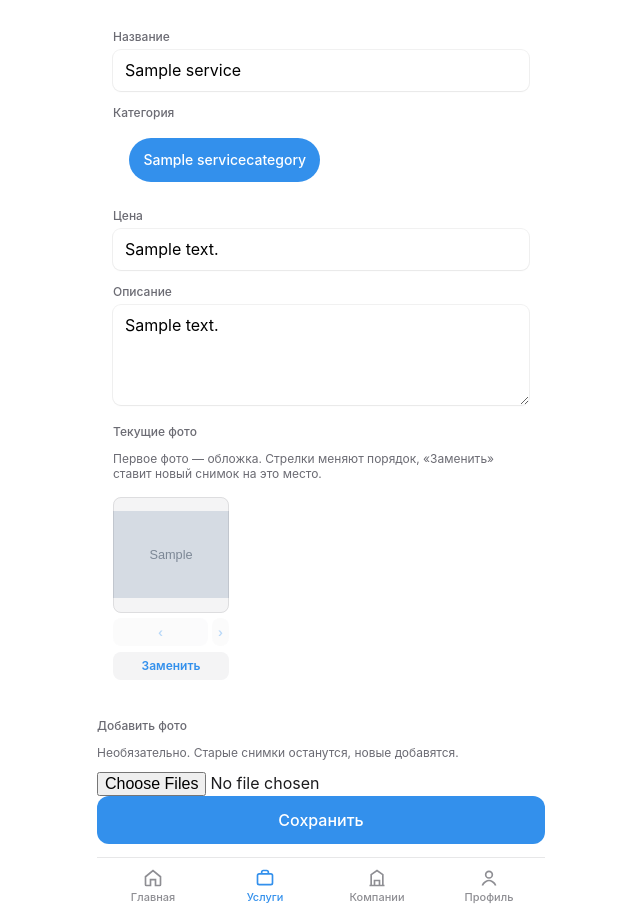
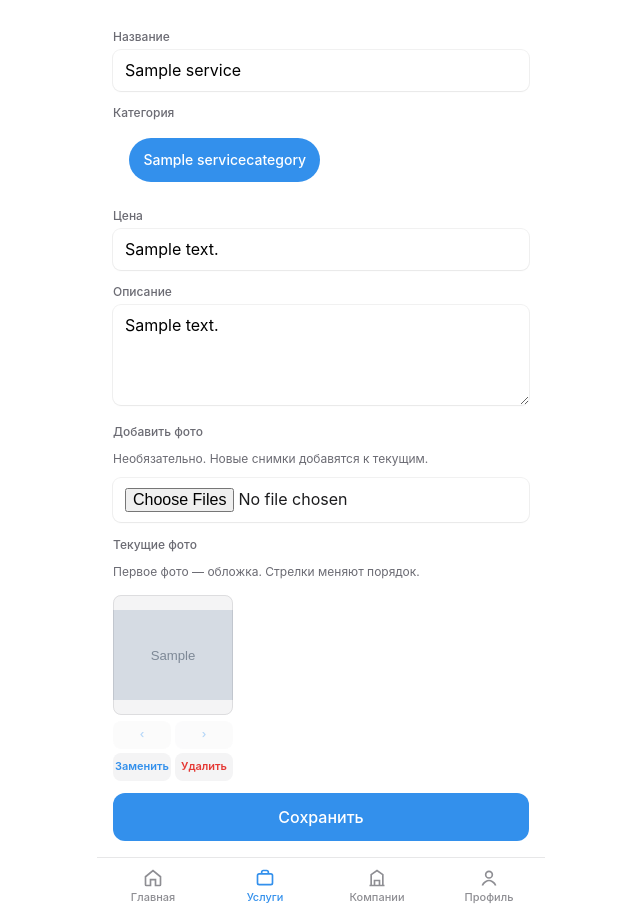
Before and after one commit to MaxMpt/MarketPlace_VB, a Django app: page /services/1/edit/ in a window 1280 px wide. Shown: the part 49-962 px from the top of the page, without its empty margins (319-959 px from the left). Run offline with Django 5.2, Linux system fonts and the light colour scheme; tables that the repository leaves empty hold one stand-in row (values such as "Sample post"); grey boxes marked "Sample" are stand-in pictures; some libraries are stand-ins or nearby versions.

Commit message:
Fix save form, photo grid, delete photo

```diff
--- a/catalog/urls.py
+++ b/catalog/urls.py
@@ -24,6 +24,7 @@ urlpatterns = [
     path("reviews/delete/", views.delete_review, name="delete_review"),
     path("photos/replace/", views.replace_photo, name="replace_photo"),
     path("photos/reorder/", views.reorder_photo, name="reorder_photo"),
+    path("photos/delete/", views.delete_photo, name="delete_photo"),
     path("add/", views.add_listing, name="add"),
     path("geo/suggest/", views.geo_suggest, name="geo_suggest"),
     path("reviews/add/", views.add_review, name="add_review"),
--- a/catalog/views.py
+++ b/catalog/views.py
@@ -422,6 +422,26 @@ def reorder_photo(request):
     return redirect(nxt)
 
 
+@require_POST
+def delete_photo(request):
+    photo, nxt = _owned_photo(request)
+    if not photo:
+        return redirect("home")
+    photo.deleted_at = timezone.now()
+    photo.save(update_fields=["deleted_at"])
+    if photo.service_id:
+        qs = Photo.objects.filter(service_id=photo.service_id, deleted_at__isnull=True)
+    elif photo.company_id:
+        qs = Photo.objects.filter(company_id=photo.company_id, deleted_at__isnull=True)
+    else:
+        return redirect(nxt)
+    for n, item in enumerate(qs.order_by("sort_order", "id")):
+        if item.sort_order != n:
+            item.sort_order = n
+            item.save(update_fields=["sort_order"])
+    return redirect(nxt)
+
+
 def _owned_photo(request):
     photo = get_object_or_404(Photo.objects.filter(deleted_at__isnull=True), pk=request.POST.get("pk"))
     owner_id = None
--- a/static/catalog/app.css
+++ b/static/catalog/app.css
@@ -232,24 +232,42 @@ button, input, textarea { font: inherit; font-size: 16px; }
   place-items: center;
   padding: 1rem;
 }
-.photo-edit { display: flex; gap: .5rem; overflow-x: auto; padding: .25rem 0 .5rem; }
-.photo-edit-item { flex-shrink: 0; width: 7.25rem; }
-.photo-edit-item img { width: 7.25rem; height: 7.25rem; object-fit: contain; background: var(--bg); border-radius: .5rem; }
-.photo-move { display: flex; gap: .25rem; margin: .35rem 0; }
-.photo-move button, .photo-replace {
-  flex: 1;
-  height: 1.75rem;
+.photo-edit { display: flex; gap: .6rem; overflow-x: auto; padding: .25rem 0 .75rem; }
+.photo-edit-item { flex-shrink: 0; width: 7.5rem; }
+.photo-edit-item img {
+  width: 7.5rem;
+  height: 7.5rem;
+  object-fit: contain;
+  background: var(--bg);
+  border-radius: .5rem;
+}
+.photo-tools {
+  display: grid;
+  grid-template-columns: 1fr 1fr;
+  gap: 4px;
+  margin-top: 6px;
+}
+.photo-tools form { margin: 0; min-width: 0; }
+.photo-btn {
+  box-sizing: border-box;
+  width: 100%;
+  height: 28px;
+  margin: 0;
+  padding: 0;
   border: 0;
-  border-radius: .5rem;
+  border-radius: 8px;
   background: var(--bg);
   color: var(--primary);
-  font-size: 12px;
+  font-size: 11px;
   font-weight: 600;
-  display: grid;
-  place-items: center;
+  display: flex;
+  align-items: center;
+  justify-content: center;
+  line-height: 1;
 }
-.photo-move button:disabled { opacity: .35; }
-.photo-replace input { display: none; }
+.photo-btn.danger { color: var(--danger); }
+.photo-btn input { display: none; }
+.photo-tools button:disabled { opacity: .35; }
 .review { display: block; background: var(--bg); border-radius: .75rem; padding: .75rem; }
 .review-gone { opacity: .65; pointer-events: none; }
 .review-head { display: flex; justify-content: space-between; gap: .5rem; font-size: 14px; font-weight: 500; }
--- a/static/catalog/app.js
+++ b/static/catalog/app.js
@@ -121,7 +121,15 @@
     });
   }
 
-  document.querySelectorAll("img").forEach(function (img) {
+  document.querySelectorAll("form.add-form").forEach(function (form) {
+    form.addEventListener("submit", function () {
+      var btn = document.querySelector('button[form="' + form.id + '"]') || form.querySelector(".btn");
+      if (btn) {
+        btn.disabled = true;
+        btn.textContent = "Сохранение…";
+      }
+    });
+  });
     img.addEventListener("error", function () {
       if (img.dataset.retry) return;
       img.dataset.retry = "1";
--- a/templates/base.html
+++ b/templates/base.html
@@ -6,7 +6,7 @@
   <meta name="viewport" content="width=device-width, initial-scale=1, viewport-fit=cover, maximum-scale=1, user-scalable=no">
   <meta name="theme-color" content="{% if theme == 'dark' %}#1c1c1e{% else %}#ffffff{% endif %}">
   <title>{{ title|default:"ВБ2 Каталог" }}</title>
-  <link rel="stylesheet" href="{% static 'catalog/app.css' %}?v=12">
+  <link rel="stylesheet" href="{% static 'catalog/app.css' %}?v=13">
   {% block extra_head %}{% endblock %}
   <script src="https://telegram.org/js/telegram-web-app.js"></script>
 </head>
@@ -47,7 +47,7 @@
       </a>
     </nav>
   </div>
-  <script src="{% static 'catalog/app.js' %}?v=11"></script>
+  <script src="{% static 'catalog/app.js' %}?v=13"></script>
   {% block extra_js %}{% endblock %}
 </body>
 </html>
--- a/templates/catalog/edit.html
+++ b/templates/catalog/edit.html
@@ -1,6 +1,7 @@
 {% extends "base.html" %}
 {% block content %}
-<form class="pad add-form" method="post" enctype="multipart/form-data">
+<div class="pad">
+<form id="edit-main" class="add-form" method="post" enctype="multipart/form-data">
   {% csrf_token %}
   <label class="label" for="name">Название</label>
   <input id="name" name="name" required minlength="2" maxlength="80" value="{{ item.name }}">
@@ -42,46 +43,52 @@
   </div>
   {% endif %}
 
+  <p class="label">Добавить фото</p>
+  <p class="muted tiny">Необязательно. Новые снимки добавятся к текущим.</p>
+  <input type="file" name="photos" accept="image/*" multiple>
+</form>
+
 {% if photos %}
   <p class="label">Текущие фото</p>
-  <p class="muted tiny">Первое фото — обложка. Стрелки меняют порядок, «Заменить» ставит новый снимок на это место.</p>
+  <p class="muted tiny">Первое фото — обложка. Стрелки меняют порядок.</p>
   <div class="photo-edit">
     {% for photo in photos %}
       <div class="photo-edit-item">
         <img src="{{ photo.src }}" alt="">
-        <div class="photo-move">
+        <div class="photo-tools">
           <form method="post" action="{% url 'reorder_photo' %}">
             {% csrf_token %}
             <input type="hidden" name="pk" value="{{ photo.pk }}">
             <input type="hidden" name="direction" value="left">
-            <button type="submit" {% if forloop.first %}disabled{% endif %}>‹</button>
+            <button class="photo-btn" type="submit" {% if forloop.first %}disabled{% endif %}>‹</button>
           </form>
           <form method="post" action="{% url 'reorder_photo' %}">
             {% csrf_token %}
             <input type="hidden" name="pk" value="{{ photo.pk }}">
             <input type="hidden" name="direction" value="right">
-            <button type="submit" {% if forloop.last %}disabled{% endif %}>›</button>
+            <button class="photo-btn" type="submit" {% if forloop.last %}disabled{% endif %}>›</button>
           </form>
-        </div>
           <form method="post" action="{% url 'replace_photo' %}" enctype="multipart/form-data">
             {% csrf_token %}
             <input type="hidden" name="pk" value="{{ photo.pk }}">
-          <label class="photo-replace">Заменить
+            <label class="photo-btn">Заменить
               <input type="file" name="photo" accept="image/*" onchange="this.form.submit()">
             </label>
           </form>
+          <form method="post" action="{% url 'delete_photo' %}" data-confirm="Вы уверены, что хотите удалить фото?">
+            {% csrf_token %}
+            <input type="hidden" name="pk" value="{{ photo.pk }}">
+            <button class="photo-btn danger" type="submit">Удалить</button>
+          </form>
+        </div>
       </div>
     {% endfor %}
   </div>
 {% endif %}
 
-  <p class="label">Добавить фото</p>
-  <p class="muted tiny">Необязательно. Старые снимки останутся, новые добавятся.</p>
-  <input type="file" name="photos" accept="image/*" multiple>
-
 {% if error %}<p class="error">{{ error }}</p>{% endif %}
-  <button class="btn" type="submit">Сохранить</button>
-</form>
+<button class="btn" type="submit" form="edit-main">Сохранить</button>
+</div>
 {% endblock %}
 {% block extra_js %}
 {% if kind == "company" %}
@@ -99,6 +106,7 @@
     const lat = latInput.value;
     const lng = lngInput.value;
     const q = encodeURIComponent(address.value || '');
+    if (!frame) return;
     if (provider() === 'google') {
       if (lat && lng) frame.src = `https://maps.google.com/maps?q=${lat},${lng}&hl=ru&z=16&output=embed`;
       else if (address.value) frame.src = `https://maps.google.com/maps?q=${q}&hl=ru&z=16&output=embed`;
@@ -109,6 +117,7 @@
   }
   function hideSuggest() { suggest.hidden = true; suggest.innerHTML = ''; }
   const suggestUrl = "{% url 'geo_suggest' %}";
+  if (address) {
     address.addEventListener('input', function () {
       clearTimeout(timer);
       const q = address.value.trim();
@@ -133,6 +142,7 @@
         suggest.hidden = !suggest.children.length;
       }, 280);
     });
+  }
   document.querySelectorAll('input[name=map_provider]').forEach((el) => el.addEventListener('change', function () {
     document.querySelectorAll('input[name=map_provider]').forEach((r) => r.parentElement.classList.toggle('on', r.checked));
     updateMap();
```
Lines whose indentation alone changed are shown as unchanged.
